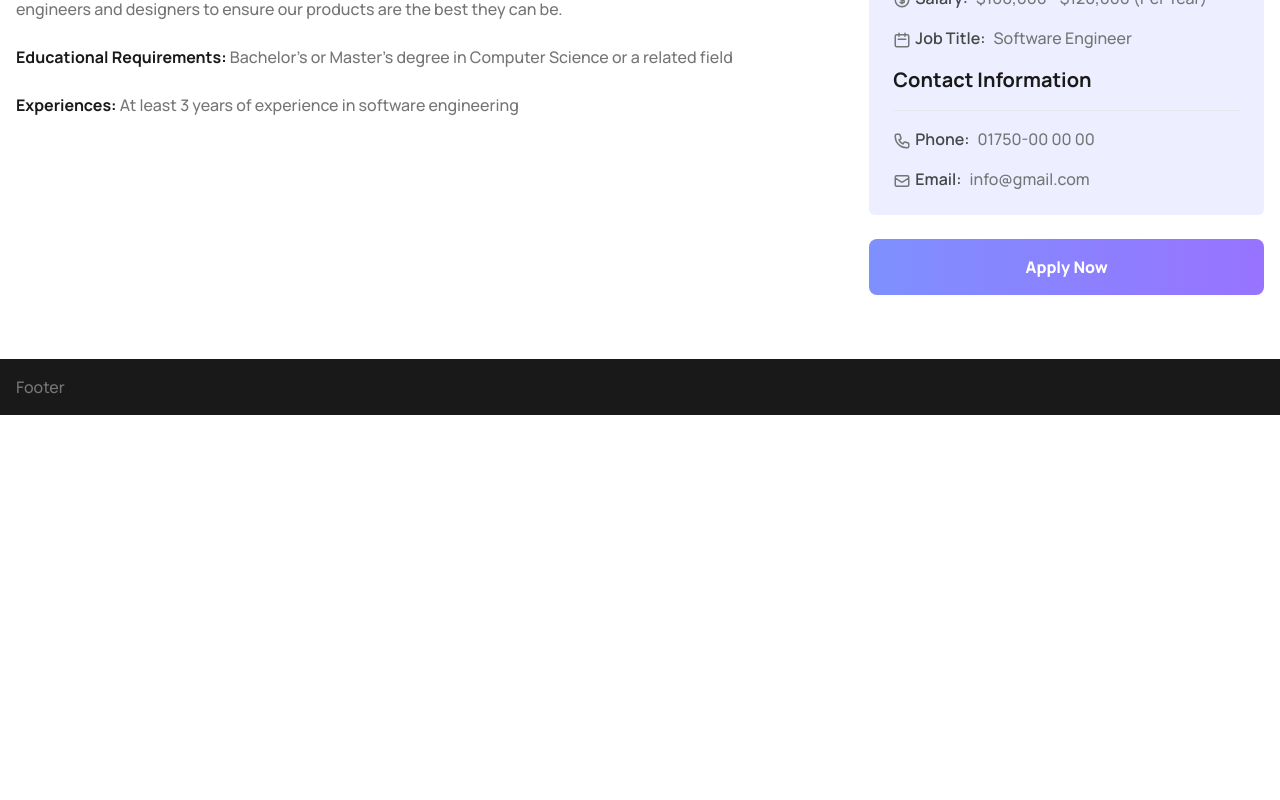
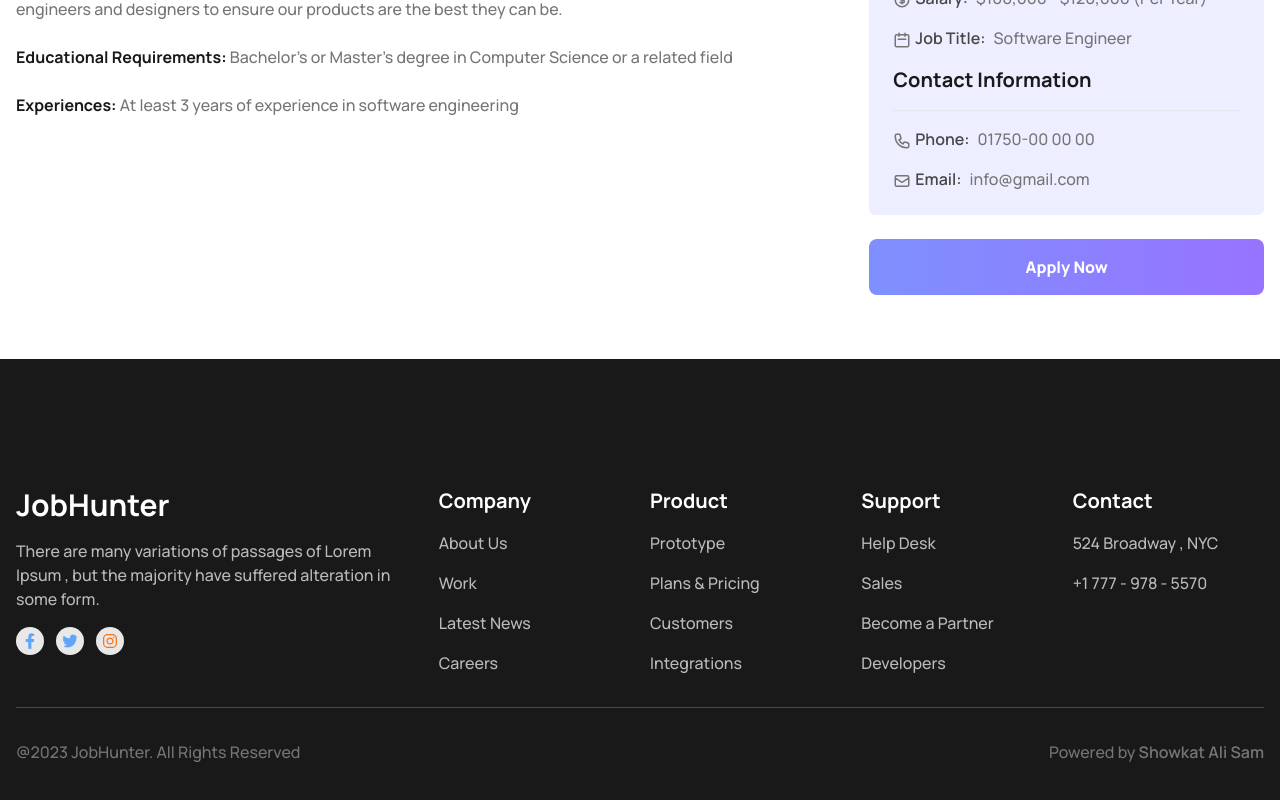
Before and after one commit to showkatali-dev/job-hunter, a React (Vite) app: page /job/1 in a window 1280 px wide. Shown: the part 547-1347 px from the top of the page. Before the commit the page ends 962 px from the top, so only its background shows below. Built offline with nearby package versions, Linux system fonts and the light colour scheme.

Commit message:
footer component added

```diff
--- a/src/components/Footer.jsx
+++ b/src/components/Footer.jsx
@@ -1,9 +1,77 @@
 import React from "react";
+import { FaFacebookF, FaInstagram, FaTwitter } from "react-icons/fa";
 
 const Footer = () => {
   return (
     <div className="bg-[#1A1919]">
-      <div className="container mx-auto p-4">Footer</div>
+      <div className="container mx-auto p-4 py-32 text-white/70 text-base space-y-8">
+        <div className="grid grid-cols-2 md:grid-cols-3 lg:grid-cols-6 gap-x-5 gap-y-12 flex-wrap">
+          <div className="space-y-4 col-span-2">
+            <h2 className="text-3xl font-bold text-white">JobHunter</h2>
+            <p>
+              There are many variations of passages of Lorem Ipsum , but the
+              majority have suffered alteration in some form.
+            </p>
+            <div className="flex items-center gap-x-3">
+              <FaFacebookF className="text-blue-400 w-7 h-7 cursor-pointer p-1.5 rounded-full bg-white/90 hover:bg-white" />
+              <FaTwitter className="text-blue-400 w-7 h-7 cursor-pointer p-1.5 rounded-full bg-white/90 hover:bg-white" />
+              <FaInstagram className="text-orange-500 w-7 h-7 cursor-pointer p-1.5 rounded-full bg-white/90 hover:bg-white" />
+            </div>
+          </div>
+
+          <div className="space-y-4">
+            <h3 className="text-xl font-bold text-white">Company</h3>
+            <ul className="space-y-4">
+              <li className="cursor-pointer hover:text-white/80">About Us</li>
+              <li className="cursor-pointer hover:text-white/80">Work</li>
+              <li className="cursor-pointer hover:text-white/80">
+                Latest News
+              </li>
+              <li className="cursor-pointer hover:text-white/80">Careers</li>
+            </ul>
+          </div>
+
+          <div className="space-y-4">
+            <h3 className="text-xl font-bold text-white">Product</h3>
+            <ul className="space-y-4">
+              <li className="cursor-pointer hover:text-white/80">Prototype</li>
+              <li className="cursor-pointer hover:text-white/80">
+                Plans & Pricing
+              </li>
+              <li className="cursor-pointer hover:text-white/80">Customers</li>
+              <li className="cursor-pointer hover:text-white/80">
+                Integrations
+              </li>
+            </ul>
+          </div>
+
+          <div className="space-y-4">
+            <h3 className="text-xl font-bold text-white">Support</h3>
+            <ul className="space-y-4">
+              <li className="cursor-pointer hover:text-white/80">Help Desk</li>
+              <li className="cursor-pointer hover:text-white/80">Sales</li>
+              <li className="cursor-pointer hover:text-white/80">
+                Become a Partner
+              </li>
+              <li className="cursor-pointer hover:text-white/80">Developers</li>
+            </ul>
+          </div>
+
+          <div className="space-y-4">
+            <h3 className="text-xl font-bold text-white">Contact</h3>
+            <p>524 Broadway , NYC</p>
+            <p>+1 777 - 978 - 5570</p>
+          </div>
+        </div>
+
+        <hr className="border-white/20" />
+        <div className="flex justify-between gap-x-8 text-white/40">
+          <p>@2023 JobHunter. All Rights Reserved</p>
+          <p>
+            Powered by <span className="font-semibold">Showkat Ali Sam</span>
+          </p>
+        </div>
+      </div>
     </div>
   );
 };
--- a/src/pages/JobDetails.jsx
+++ b/src/pages/JobDetails.jsx
@@ -16,6 +16,7 @@ const JobDetails = () => {
     id,
     jobTitle,
     salary,
+    status,
     jobDescription,
     jobResponsibility,
     educationalRequirement,
@@ -60,7 +61,7 @@ const JobDetails = () => {
             <p>
               <HiOutlineCurrencyDollar className="text-lg inline mr-1" />
               <span className="text-secondary font-semibold mr-2">Salary:</span>
-              {salary} (Per Year)
+              {salary} {status === "Full Time" && "(Per Year)"}
             </p>
             <p>
               <HiOutlineCalendar className="text-lg inline mr-1" />
```
